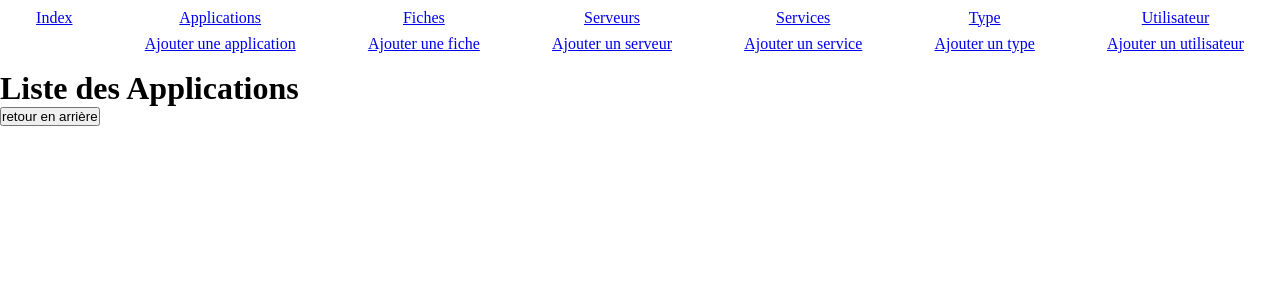
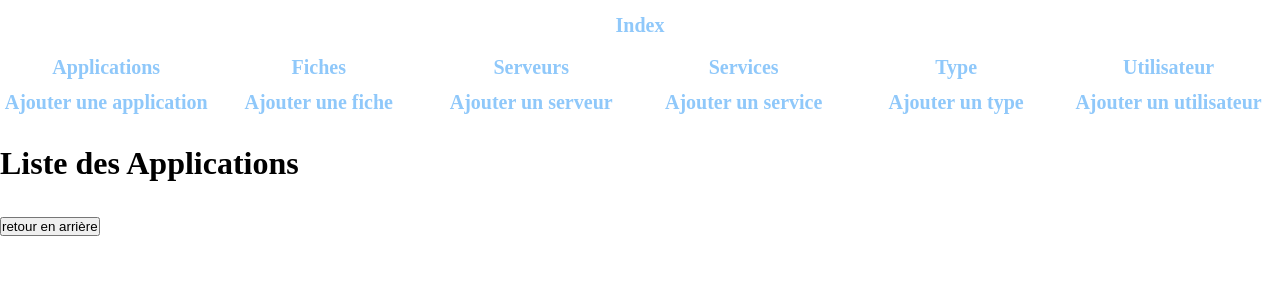
Before and after one commit to julesgtz/SAE23_push, a Django app: template adminsite/templates/adminsite/applications/affiche.html in a window 1280 px wide. Shown: the top 300 px of the page. Run offline with Django 3.2, Linux system fonts and the light colour scheme; the template is opened without the code that fills it, so the values that code supplies are empty.

Commit message:
Images faites

```diff
--- a/adminsite/applications_views.py
+++ b/adminsite/applications_views.py
@@ -25,7 +25,7 @@ def delete(request, id):
     return HttpResponseRedirect("/adminsite/applications/")
 
 def update_traitement(request, id):
-    mform = ApplicationsForms(request.POST)
+    mform = ApplicationsForms(request.POST, request.FILES)
     if mform.is_valid():
         mag = mform.save(commit=False)
         mag.id = id
@@ -37,7 +37,7 @@ def update_traitement(request, id):
 def update(request, id):
     a = models.Applications.objects.get(pk=id)
     form = ApplicationsForms(a.dico())
-    return render(request,"adminsite/applications/ajout.html",{"form":form, "id": id})
+    return render(request,"adminsite/applications/update.html",{"form":form, "id": id})
 
 def affiche(request, id):
     var = models.Applications.objects.get(pk=id)
--- a/adminsite/static/adminsite/index.css
+++ b/adminsite/static/adminsite/index.css
@@ -7,15 +7,22 @@
 nav {
     flex-wrap: wrap;
     display: flex;
+    font-size: 20px;
+    font-weight: bold;
+    padding-bottom: 25px;
 }
 
 .menu{
-    margin: auto;
+    width: 16.6%;
     height: 70px;
 }
 
+.ajout{
+
+    height: 100%;
+}
 .sousmenu{
-    height: 100%;
+    height: 35px;
     width: 100%;
 }
 div > a{
@@ -23,9 +30,35 @@ div > a{
     display: flex;
     align-items: center;
     justify-content: center;
-    height: 50%;
+    height: 35px;
+    color: rgb(143, 200, 250);
+
 }
 
 div > a:hover{
-    background-color: aquamarine;
+    background-color: rgb(57, 160, 250);
 }
+
+#index{
+    width: 100%;
+    height: 50px;
+}
+
+#resize{
+    width: 20%;
+    margin: auto;
+}
+
+#link_index{
+    height: 50px;
+}
+
+.form{
+
+}
+
+.img{
+    height: 300px;
+    width: 300px;
+
+}
--- a/adminsite/templates/adminsite/applications/affiche.html
+++ b/adminsite/templates/adminsite/applications/affiche.html
@@ -7,12 +7,14 @@
 </head>
 <body>
     {% block content %}
-
+<div class="form">
 <h1> Liste des Applications</h1>
 <ol>
 {%for l in liste%}
 <li> {{l}}
-    <img src="/media/{{l.logo}}"/>
+    <div class="img">
+    <img src="/media/{{l.logo}}" height="300px" width="300px"/>
+        </div>
 <a href="/adminsite/applications/update/{{l.id}}/">
 <input type="submit" value="Update"\>{% csrf_token %}</a>
 
@@ -24,6 +26,7 @@
 </ol>
 
 <a href="/adminsite/applications/index/">
+    </div>
 {% csrf_token %}<input type="submit" value="retour en arrière"></a>
 {% endblock %}
 </body>
--- a/adminsite/templates/adminsite/main.html
+++ b/adminsite/templates/adminsite/main.html
@@ -2,11 +2,13 @@
 <html lang="fr">
 <head>
     {% load static %}
+    <style type="text/css">a:link{text-decoration:none}</style>
     <link rel="stylesheet" href="{% static 'adminsite/index.css' %}">
 </head>
 <body>
     <nav>
-            <div class="menu"><a href="/adminsite/">Index</a>
+            <div class="menu" id="index">
+                <div id="resize"><a href="/adminsite/" id="link_index">Index</a></div>
             </div>
 
             <div class="menu"><a href="/adminsite/applications/">Applications</a>
```
Also changed, not shown: adminsite/templates/adminsite/applications/update.html (added, +19 -0 lines), db.sqlite3.
